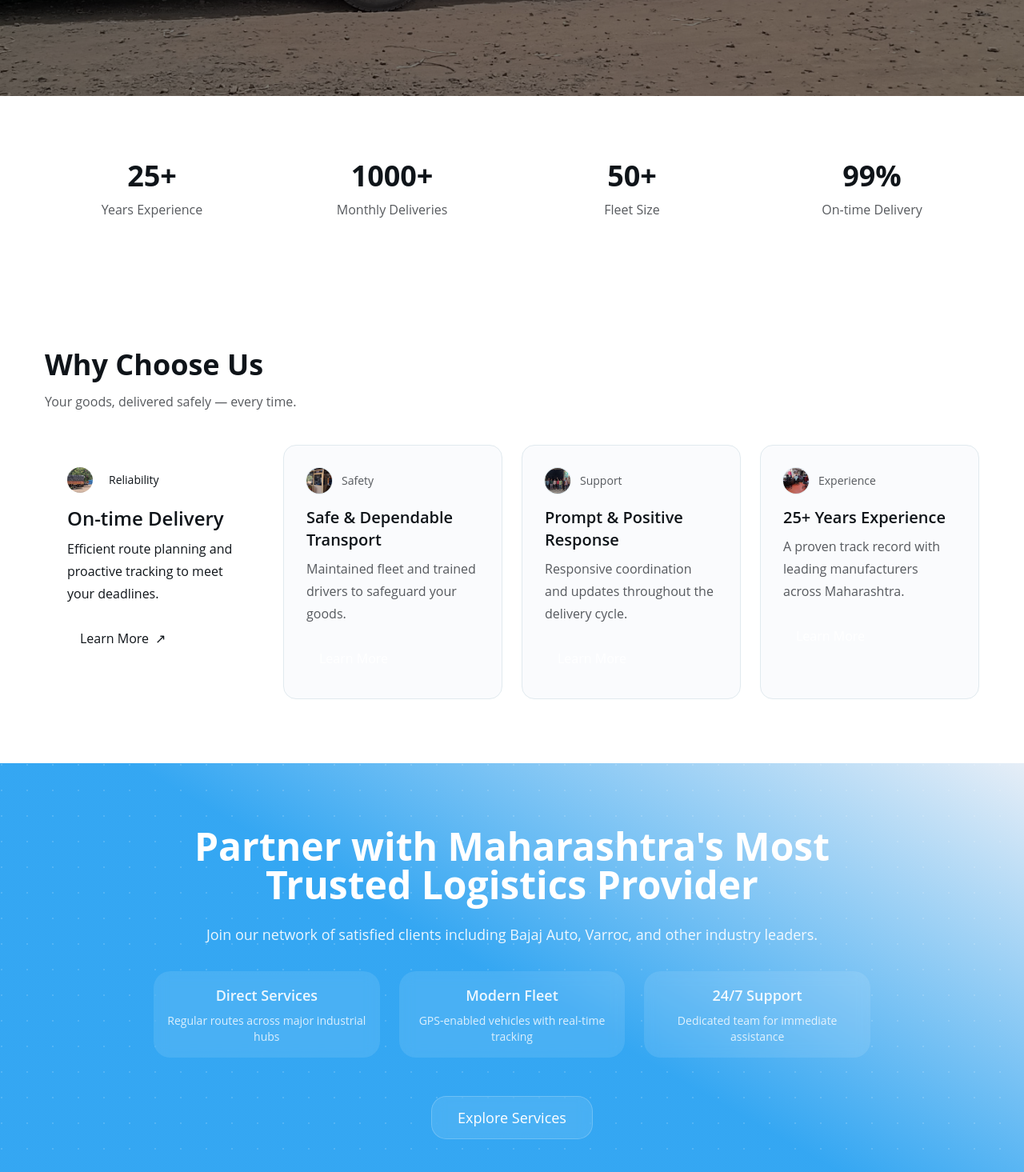
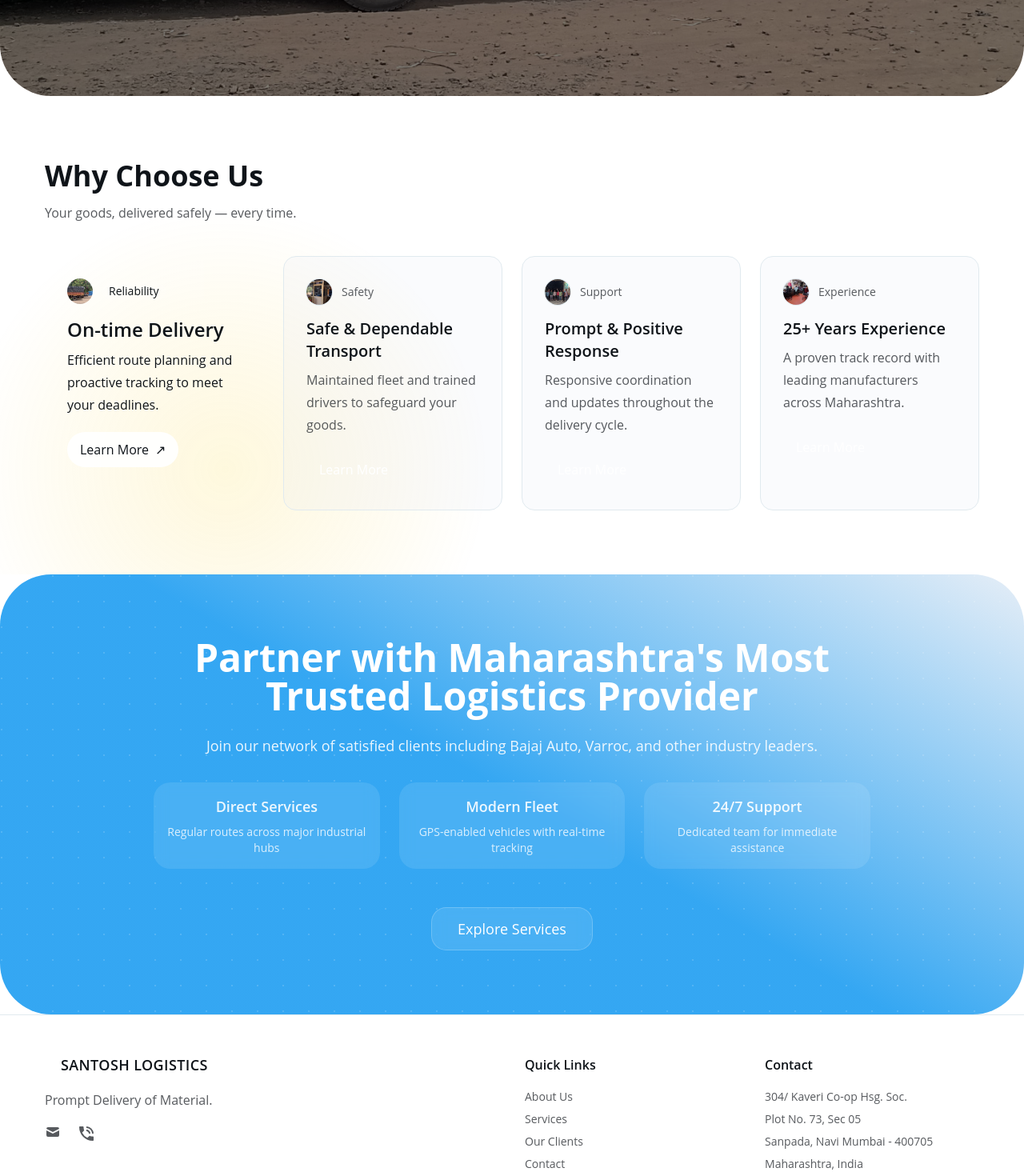
Before and after one commit to rahulbiradar06/Santosh-Logistics, a React (Vite) app in the folder Santosh Logistics/: page / in a window 1280 px wide. Shown: the part 680-2145 px from the top of the page at 80% size. Built offline with nearby package versions, Linux system fonts and the light colour scheme.

Commit message:
Update homepage layout and favicon links
Enhanced the HomePage layout with rounded section borders and improved background effects. Updated index.html to use the project logo as favicon and canonical link, ensuring better branding and asset referencing.

```diff
--- a/Santosh Logistics/index.html
+++ b/Santosh Logistics/index.html
@@ -6,7 +6,7 @@
     <meta name="viewport" content="width=device-width, initial-scale=1.0" />
     <title>SANTOSH LOGISTICS | Reliable Transport, Warehousing & Pan-India Freight</title>
     <meta name="description" content="SANTOSH LOGISTICS provides reliable transportation, full-truckload (FTL), part-truckload (PTL), warehouse & distribution, last-mile delivery, and pan-India freight services with a modern GPS-enabled fleet and strong safety practices." />
-    <link rel="canonical" href="https://www.santoshlogistics.example/" />
+    <link rel="canonical" href="Santosh Logistics/src/assets/Logo/logo.png" />
 
     <!-- Open Graph -->
     <meta property="og:type" content="website" />
@@ -27,6 +27,9 @@
     <!-- Icons -->
     <link rel="icon" href="/assets/logo.svg" />
     <link rel="apple-touch-icon" href="/assets/logo.svg" />
+    <!-- Project Logo as Favicon (PNG) -->
+    <link rel="icon" type="image/png" href="/src/assets/Logo/logo.png" />
+    <link rel="apple-touch-icon" type="image/png" href="/src/assets/Logo/logo.png" />
 
     <!-- JSON-LD Structured Data -->
     <script type="application/ld+json">
--- a/Santosh Logistics/src/pages/HomePage.tsx
+++ b/Santosh Logistics/src/pages/HomePage.tsx
@@ -9,7 +9,7 @@ export default function HomePage() {
   return (
     <>
       {/* Hero Section */}
-      <section className="relative min-h-screen flex items-center">
+      <section className="relative min-h-screen flex items-center overflow-hidden rounded-b-[36px] md:rounded-b-[64px]">
         {/* Background overlay */}
         <div className="absolute inset-0 -z-10 bg-black/50"></div>
         {/* Background image */}
@@ -76,7 +76,7 @@ export default function HomePage() {
       </section>
 
       {/* Stats Section */}
-      <section className="py-20 bg-white">
+      {/* <section className="py-20 bg-white">
         <div className="container-xl">
           <div className="grid grid-cols-2 md:grid-cols-4 gap-8">
             {[
@@ -92,61 +92,27 @@ export default function HomePage() {
             ))}
           </div>
         </div>
-      </section>
-
-      {/* Services Preview */}
-      {/* <section className="py-20 bg-accent/40">
-        <div className="container-xl">
-          <div className="text-center mb-12">
-            <h2 className="text-3xl md:text-4xl font-bold mb-4">Our Services</h2>
-            <p className="text-foreground/70 max-w-2xl mx-auto">
-              Comprehensive logistics solutions tailored to your business needs
-            </p>
-          </div>
-
-          <div className="grid md:grid-cols-2 lg:grid-cols-3 gap-6">
-            {[
-              {
-                icon: '🚚',
-                title: 'Fleet Management',
-                description: 'Modern fleet with GPS tracking and maintenance monitoring'
-              },
-              {
-                icon: '💻',
-                title: 'EDI Integration',
-                description: 'Seamless data exchange between branches and head office'
-              },
-              {
-                icon: '🏭',
-                title: 'Warehousing',
-                description: 'Strategic storage locations across Maharashtra'
-              }
-            ].map((service) => (
-              <div key={service.title} className="bg-white rounded-lg p-6 shadow-sm hover:shadow-md transition-shadow">
-                <div className="text-4xl mb-4">{service.icon}</div>
-                <h3 className="text-xl font-semibold mb-2">{service.title}</h3>
-                <p className="text-foreground/70 mb-4">{service.description}</p>
-                <Link to="/services" className="text-[--primary] hover:underline">
-                  Learn more →
-                </Link>
-              </div>
-            ))}
-          </div>
-
-          <div className="text-center mt-12">
-            <Link
-              to="/services"
-              className="inline-flex items-center rounded-md bg-[--primary] px-6 py-3 text-lg font-medium text-[--primary-foreground] shadow-sm hover:opacity-90"
-            >
-              View All Services
-            </Link>
-          </div>
-        </div>
       </section> */}
-
       {/* Why Choose Us (Redesigned) */}
-      <section className="py-20 bg-white">
-        <div className="container-xl">
+      <section className="relative py-20 bg-white overflow-hidden">
+        {/* Radial yellow background */}
+        {/* <div
+          className="pointer-events-none absolute inset-0 z-0"
+          style={{
+            backgroundImage:
+              'radial-gradient(500px 500px at 88% 88%, rgba(65, 211, 248, 0.28), transparent 100%),\
+              //  radial-gradient(560px 560px at 88% 12%, rgba(4, 241, 249, 0.22), transparent 100%),\
+               radial-gradient(500px 500px at 82% 82%, rgba(115, 232, 245, 0.18), transparent 100%)',
+          }}
+        /> */}
+        <div
+          className="pointer-events-none absolute inset-0 z-0 animate-pulse"
+          style={{
+            backgroundImage:
+              'radial-gradient(520px 520px at 22% 78%, rgba(250,204,21,0.15), transparent 65%)',
+          }}
+        />
+        <div className="container-xl relative z-10">
           {/* Header row with CTA */}
           <div className="flex flex-col md:flex-row md:items-end md:justify-between gap-6 mb-10">
             <div>
@@ -215,9 +181,12 @@ export default function HomePage() {
       {/* CTA Section */}
       <section className="py-20 relative overflow-hidden">
         {/* Background with pattern */}
-        <div className="absolute inset-0 bg-[--primary]">
-          <div className="absolute inset-0 bg-[linear-gradient(30deg,var(--primary)_50%,var(--accent)_100%)] opacity-90"></div>
-          <div className="absolute inset-0" style={{ backgroundImage: 'radial-gradient(circle at 2px 2px, rgba(255,255,255,0.15) 1px, transparent 0)', backgroundSize: '32px 32px' }}></div>
+        <div className="absolute inset-0 bg-[--primary] rounded-t-[36px] rounded-b-[36px] md:rounded-t-[64px] md:rounded-b-[64px]">
+          <div className="absolute inset-0 bg-[linear-gradient(30deg,var(--primary)_50%,var(--accent)_100%)] opacity-90 rounded-t-[36px] rounded-b-[36px] md:rounded-t-[64px] md:rounded-b-[64px]"></div>
+          <div
+            className="absolute inset-0 rounded-t-[36px] rounded-b-[36px] md:rounded-t-[64px] md:rounded-b-[64px]"
+            style={{ backgroundImage: 'radial-gradient(circle at 2px 2px, rgba(255,255,255,0.15) 1px, transparent 0)', backgroundSize: '32px 32px' }}
+          ></div>
         </div>
 
         <div className="container-xl relative">
@@ -245,12 +214,7 @@ export default function HomePage() {
               </div>
             </div>
             <div className="flex flex-col sm:flex-row gap-4 justify-center">
-              {/* <Link
-                to="/contact"
-                className="inline-flex items-center justify-center rounded-md bg-white px-8 py-3 text-lg font-medium text-[--primary] shadow-sm hover:bg-white/90 transition-colors"
-              >
-                Get a Quote
-              </Link> */}
+
               <Link
                 to="/services"
                 className="inline-flex items-center justify-center rounded-md bg-white/10 backdrop-blur px-8 py-3 text-lg font-medium text-white border border-white/20 hover:bg-white/20 transition-colors"
```
